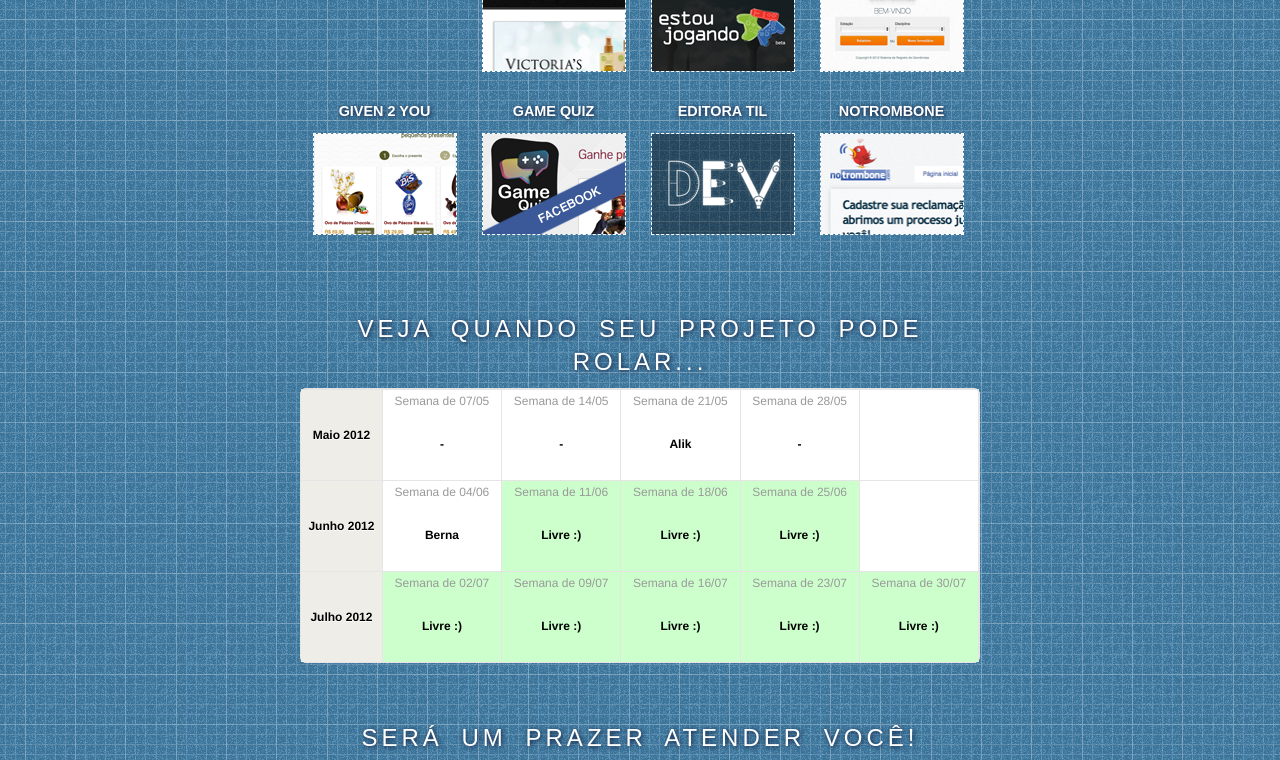
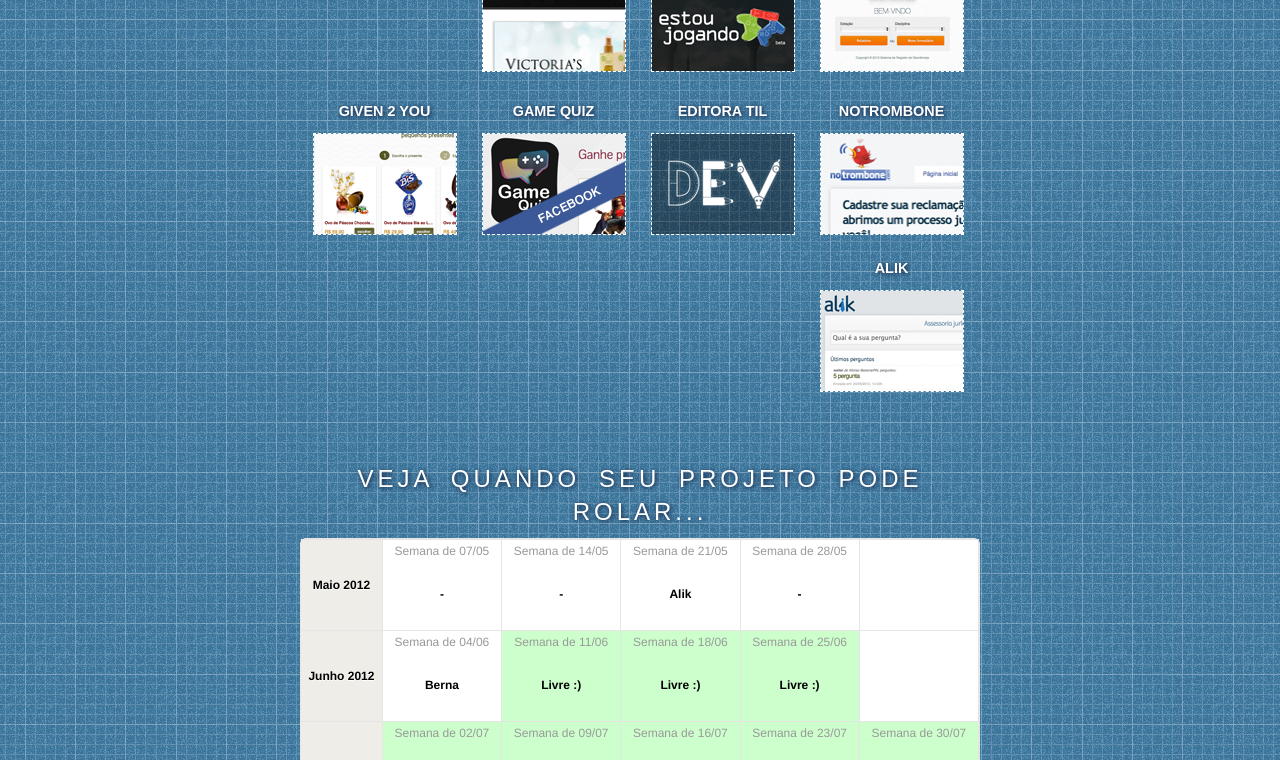
Before and after one commit to marciomarques/startupdev.github.com, a Jekyll site: the page built from index.html, in a window 1280 px wide and 900 px high, scrolled down 1314 px, cut to the strip 0-760 px from the top of the window. Built offline with Jekyll 4.4.1, drawn with Linux system fonts in a browser that asks for light colours; nearby versions of some CDN libraries; some web fonts are replaced.

Commit message:
Adding alik.

```diff
--- a/index.html
+++ b/index.html
@@ -220,6 +220,10 @@
   <li>
     <h4>NoTrombone</h4>
     <p><a href="http://notrombone.com" rel="external"><img src="/images/apps/no-trombone.png" width="142" height="100" alt="NoTrombone" /></a></p>
+  </li>
+  <li>
+    <h4>alik</h4>
+    <p><a href="http://alik.com.br" rel="external"><img src="/images/apps/alik.png" width="142" height="100" alt="alik" /></a></p>
   </li>
 </ul>
 
```
Also changed, not shown: images/apps/alik.png (added).
